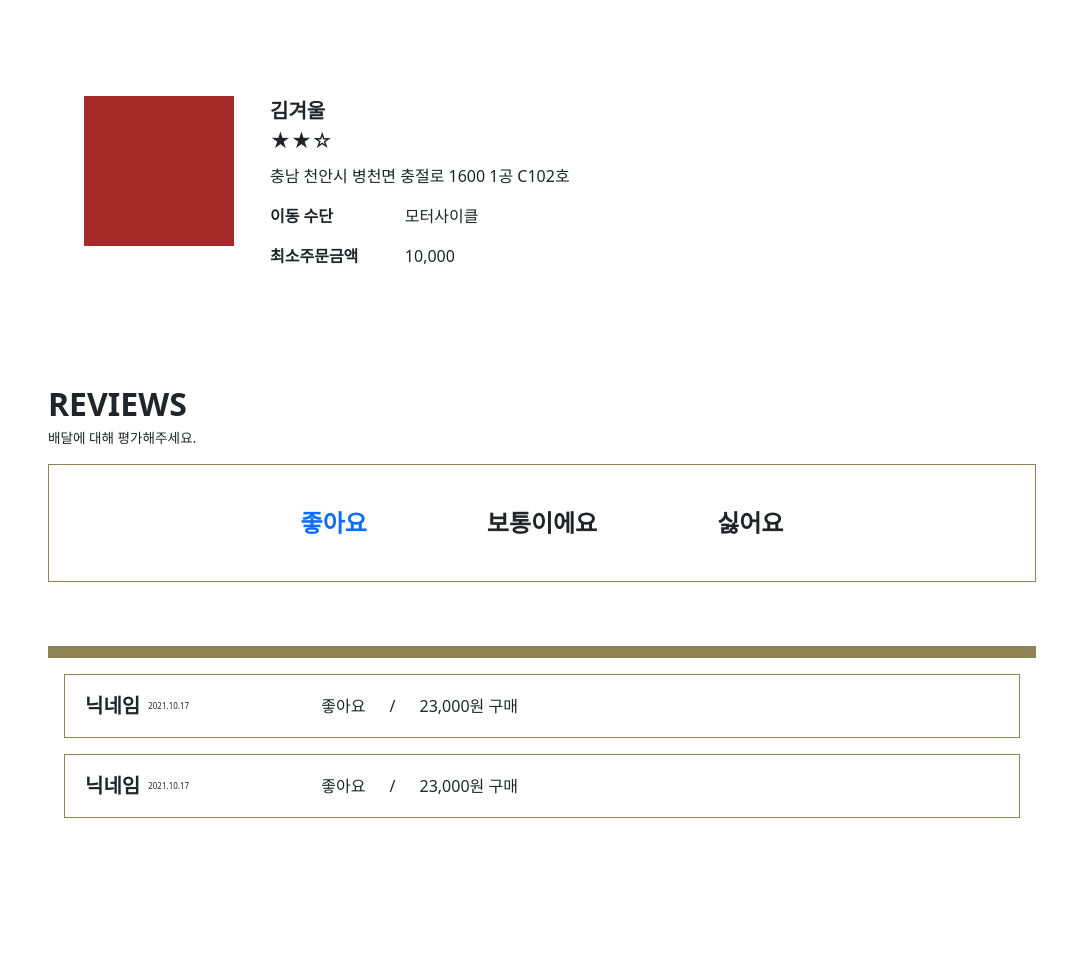
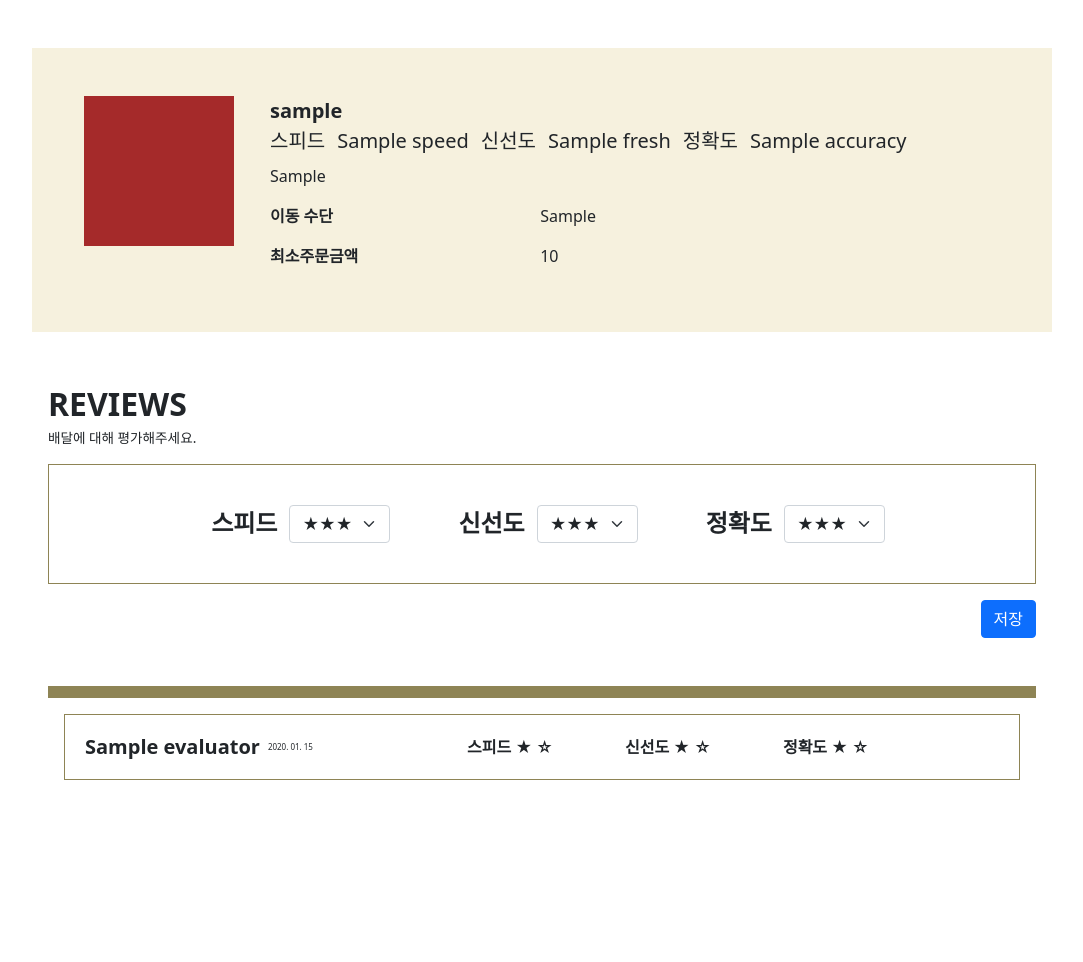
Before and after one commit to YoonkyungH/8-HakyeonJiyeon, a Django app: template jangbwaguni/member/templates/member/review_rider.html in a window 1280 px wide. Shown: the part 96-1058 px from the top of the page, without its empty margins (98-1181 px from the left). After the commit the page ends 876 px from the top, so only its background shows below. Run offline with Django 3.2, Linux system fonts and the light colour scheme; the template is opened without the code that fills it: most values are stand-ins (such as "Sample title", 1, 10 or a date in 2020); some libraries are stand-ins or nearby versions.

Commit message:
member 관련 수정

```diff
--- a/jangbwaguni/member/templates/member/review_rider.html
+++ b/jangbwaguni/member/templates/member/review_rider.html
@@ -6,64 +6,111 @@
 <div class="container">
     <div class="d-flex flex-column my-5 mx-5">
 
-        <div id="rider_spec" class="p-5 bg-lightbrowngrey">
+        <div id="rider_spec" class="p-5 bg-beige">
             <div class="row">
                 <div id="rider_pic" class="col-auto ms-3" style="background-color: brown; width: 150px; height: 150px;"></div>
                 <div class="col-auto ms-4">
-                    <div class="fw-bold fs-5">김겨울</div>
-                    <div class="fs-5">★★☆</div>
-                    <div class="my-2">충남 천안시 병천면 충절로 1600 1공 C102호</div>
+                    <div class="fw-bold fs-5">{{ rider.rider_nickname }}</div>
+                    <div class="row fs-5">
+                        <div class="col-auto row">
+                            <div class="col-auto">스피드</div>
+                            <div class="col-auto gx-0">{{ speed }}</div>
+                        </div>
+                        <div class="col-auto row">
+                            <div class="col-auto">신선도</div>
+                            <div class="col-auto gx-0">{{ fresh }}</div>
+                        </div>
+                        <div class="col-auto row">
+                            <div class="col-auto">정확도</div>
+                            <div class="col-auto gx-0">{{ accuracy }}</div>
+                        </div>
+                    </div>
+                    <div class="my-2">{{ rider.rider_area }}</div>
                     <div class="row my-3">
                         <div class="col-5 fw-bold">이동 수단</div>
-                        <div class="col-auto">모터사이클</div>
+                        <div class="col-auto">{{ rider.rider_vehicle }}</div>
                     </div>
                     <div class="row my-3">
                         <div class="col-5 fw-bold">최소주문금액</div>
-                        <div class="col-auto">10,000</div>
+                        <div class="col-auto">{{ rider.min_delivery_amount }}</div>
                     </div>
                 </div>
             </div>
         </div>
 
-        <div id="review_section" class="my-5">
+        <form id="review_section" class="my-5" method="post" action="{% url 'member:review_rider' rider.pk %}">
+            {% csrf_token %}
             <div class="ms-3">
                 <div class="fs-2 fw-bold">REVIEWS</div>
                 <div class="text-sm">배달에 대해 평가해주세요.</div>
             </div>
-            <div class="my-3 mx-3 py-4 justify-content-center row border border-browngrey fs-4 fw-bold">
-                <a class="col-auto text-decoration-none mx-5 my-3">좋아요</a>
-                <a class="col-auto text-decoration-none text-reset mx-5 my-3">보통이에요</a>
-                <a class="col-auto text-decoration-none text-reset mx-5 my-3">싫어요</a>
+            <div class="row my-3 mx-3 py-4 justify-content-center border border-browngrey fs-4 fw-bold">
+                <div class="col-auto mx-3 my-3 row">
+                    <div class="col-auto">스피드</div>
+                    <div class="col-auto gx-0">
+                        <select name="speed" class="form-select">
+                            <option value='0'>☆☆☆</option>
+                            <option value='1'>★☆☆</option>
+                            <option value='2'>★★☆</option>
+                            <option value='3' selected>★★★</option>
+                        </select>
+                    </div>
+                </div>
+                <div class="col-auto mx-3 my-3 row">
+                    <div class="col-auto">신선도</div>
+                    <div class="col-auto gx-0">
+                        <select name="fresh" class="form-select">
+                            <option value='0'>☆☆☆</option>
+                            <option value='1'>★☆☆</option>
+                            <option value='2'>★★☆</option>
+                            <option value='3' selected>★★★</option>
+                        </select>
+                    </div>
+                </div>
+                <div class="col-auto mx-3 my-3 row">
+                    <div class="col-auto">정확도</div>
+                    <div class="col-auto gx-0">
+                        <select name="accuracy" class="form-select">
+                            <option value='0'>☆☆☆</option>
+                            <option value='1'>★☆☆</option>
+                            <option value='2'>★★☆</option>
+                            <option value='3' selected>★★★</option>
+                        </select>
+                    </div>
+                </div>
             </div>
-        </div>
+            <button type="submit" class="btn btn-primary float-end me-3">저장</button>
+        </form>
 
         <div id="review_list" class="mx-3 mb-5">
             <div class="bg-browngrey" style="min-height: 12px;"></div>
             <div class="mb-5">
 
+                {% for eval in evaluations %}
                 <div class="row my-3 mx-3 py-3 border border-browngrey">
                     <div class="col-auto row gx-2 align-items-center">
-                        <div class="col-auto fs-5 fw-bold ms-3">닉네임</div>
-                        <div class="col-auto text-xs">2021.10.17</div>
+                        <div class="col-auto fs-5 fw-bold ms-3">{{ eval.evaluator }}</div>
+                        <div class="col-auto text-xs">{{ eval.eval_date | date:"Y. m. d" }}</div>
                     </div>
-                    <div class="col-6 row justify-content-center align-items-center">
-                        <div class="col-auto">좋아요</div>
-                        <div class="col-auto">/</div>
-                        <div class="col-auto">23,000원 구매</div>
+                    <div class="col row justify-content-center align-items-center fw-bold">
+                        <div class="col-auto mx-4 my-1">
+                            스피드
+                            {% for i in eval.speed_range %}★ {% endfor %}
+                            {% for i in eval.speed_reverse %}☆ {% endfor %}
+                        </div>
+                        <div class="col-auto mx-4 my-1">
+                            신선도
+                            {% for i in eval.fresh_range %}★ {% endfor %}
+                            {% for i in eval.fresh_reverse %}☆ {% endfor %}
+                        </div>
+                        <div class="col-auto mx-4 my-1">
+                            정확도
+                            {% for i in eval.accuracy_range %}★ {% endfor %}
+                            {% for i in eval.accuracy_reverse %}☆ {% endfor %}
+                        </div>
                     </div>
                 </div>
-
-                <div class="row my-3 mx-3 py-3 border border-browngrey">
-                    <div class="col-auto row gx-2 align-items-center">
-                        <div class="col-auto fs-5 fw-bold ms-3">닉네임</div>
-                        <div class="col-auto text-xs">2021.10.17</div>
-                    </div>
-                    <div class="col-6 row justify-content-center align-items-center">
-                        <div class="col-auto">좋아요</div>
-                        <div class="col-auto">/</div>
-                        <div class="col-auto">23,000원 구매</div>
-                    </div>
-                </div>
+                {% endfor %}
 
             </div>
         </div>
--- a/jangbwaguni/member/urls.py
+++ b/jangbwaguni/member/urls.py
@@ -10,7 +10,8 @@ urlpatterns = [
     path('login/', views.login, name="login"), # 임의
     path('signup/', views.signup, name='signup'), # 임의
     path('logout/', views.logout, name='logout'),
-    path('reviewrider/', views.review_rider_view, name="review_rider"),
-    path('reviewcustomer/', views.review_cus_view, name="review_customer"),
+    path('reviewrider/<int:rider_id>/', views.review_rider_view, name="review_rider"),
+    path('reviewcustomer/<int:cus_id>/', views.review_cus_view, name="review_customer"),
+    path('reviewcustomer/<int:cus_id>/<int:score>', views.review_cus_view, name="review_customer_update"),
     path('mypage/', views.mypage_view, name="mypage"),
 ]
--- a/jangbwaguni/orderrequest/admin.py
+++ b/jangbwaguni/orderrequest/admin.py
@@ -1,8 +1,9 @@
 from django.contrib import admin
 
-from .models import Customer, OrderApply
-admin.site.register(Customer)
+from .models import OrderApply, EvalRider, EvalCustomer
 admin.site.register(OrderApply)
+admin.site.register(EvalRider)
+admin.site.register(EvalCustomer)
 
 # class OrderAdmin(admin.ModelAdmin):
 #     list_display = ('product', 'quantity',)
```
Also changed, not shown: jangbwaguni/member/templates/member/mypage_orderlist.html (+84 -48 lines), jangbwaguni/member/templates/member/review_cus.html (+23 -28 lines), jangbwaguni/member/views.py (+75 -9 lines), jangbwaguni/orderrequest/models.py (+35 -17 lines), jangbwaguni/member/migrations/0001_initial.py, jangbwaguni/member/migrations/0002_auto_20211119_1754.py (deleted), jangbwaguni/orderrequest/migrations/0001_initial.py, jangbwaguni/orderrequest/migrations/0002_alter_orderapply_rider_selected.py (added), jangbwaguni/orderrequest/migrations/0003_evalcustomer_evalrider.py (added), jangbwaguni/orderrequest/migrations/0004_auto_20211120_0258.py (added), jangbwaguni/orderrequest/migrations/0005_alter_evalcustomer_score.py (added).
